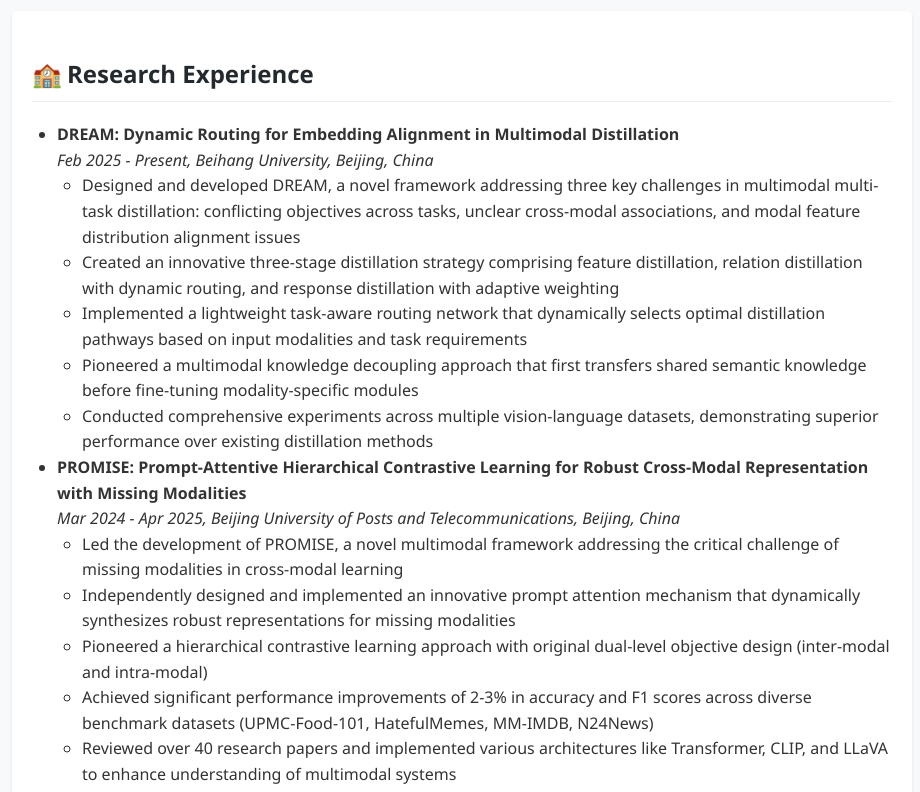
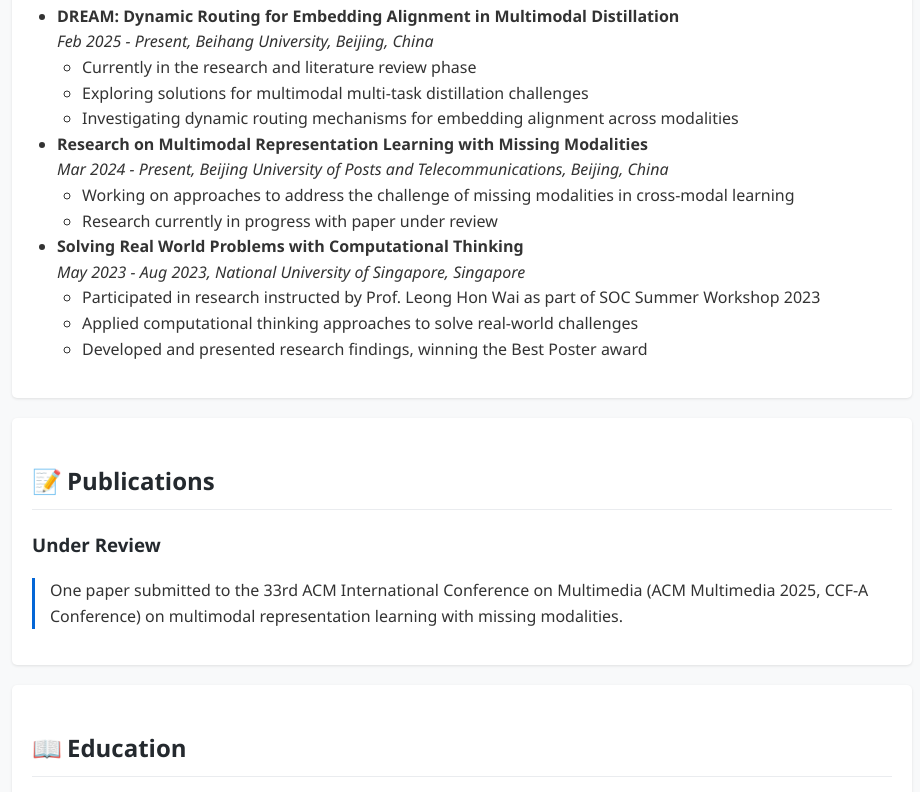
Before and after one commit to IMBALDY/Jiajun-Homepage, a plain HTML site: page docs/index.html in a window 1280 px wide. Shown: the part 1300-2092 px from the top of the page, without its empty margins (178-1098 px from the left). Drawn offline with Linux system fonts and the light colour scheme.

Commit message:
更新个人主页：简化项目描述、修改求职信息、调整发表情况

```diff
--- a/docs/index.html
+++ b/docs/index.html
@@ -131,9 +131,7 @@
         <h2>About Me</h2>
         <p>I am Jiajun Chen, currently a junior undergraduate student majoring in Data Science and Big Data Technology at the School of Computer Science, Beijing University of Posts and Telecommunications. My research interests include Multimodal Learning, Intention Grounding, Multimodal Distillation, Large Language Models (LLMs), and Reinforcement Learning.</p>
 
-        <p>My journey in AI began in 2017 when I watched AlphaGo defeat Ke Jie, the world's top Go player. That moment profoundly impacted me and ignited my passion for artificial intelligence. I am dedicated to contributing to this field and firmly believe that artificial intelligence will transcend textual limitations to perceive the world in human-like ways across multiple modalities.</p>
-
-        <p>I am currently working on research projects focusing on multimodal representation learning with missing modalities and multimodal distillation. I am actively seeking opportunities for graduate studies in the field of AI, particularly at the National University of Singapore.</p>
+        <p>I am currently working on research projects focusing on multimodal representation learning with missing modalities and multimodal distillation. I am actively seeking PhD positions in the field of AI, particularly at the National University of Singapore and other top institutions worldwide.</p>
 
         <div class="quote">
             "Theory without practice is shallow; true understanding comes from hands-on experience."
@@ -163,22 +161,17 @@
                 <strong>DREAM: Dynamic Routing for Embedding Alignment in Multimodal Distillation</strong>
                 <br><em>Feb 2025 - Present, Beihang University, Beijing, China</em>
                 <ul>
-                    <li>Designed and developed DREAM, a novel framework addressing three key challenges in multimodal multi-task distillation: conflicting objectives across tasks, unclear cross-modal associations, and modal feature distribution alignment issues</li>
-                    <li>Created an innovative three-stage distillation strategy comprising feature distillation, relation distillation with dynamic routing, and response distillation with adaptive weighting</li>
-                    <li>Implemented a lightweight task-aware routing network that dynamically selects optimal distillation pathways based on input modalities and task requirements</li>
-                    <li>Pioneered a multimodal knowledge decoupling approach that first transfers shared semantic knowledge before fine-tuning modality-specific modules</li>
-                    <li>Conducted comprehensive experiments across multiple vision-language datasets, demonstrating superior performance over existing distillation methods</li>
+                    <li>Currently in the research and literature review phase</li>
+                    <li>Exploring solutions for multimodal multi-task distillation challenges</li>
+                    <li>Investigating dynamic routing mechanisms for embedding alignment across modalities</li>
                 </ul>
             </li>
             <li>
-                <strong>PROMISE: Prompt-Attentive Hierarchical Contrastive Learning for Robust Cross-Modal Representation with Missing Modalities</strong>
-                <br><em>Mar 2024 - Apr 2025, Beijing University of Posts and Telecommunications, Beijing, China</em>
+                <strong>Research on Multimodal Representation Learning with Missing Modalities</strong>
+                <br><em>Mar 2024 - Present, Beijing University of Posts and Telecommunications, Beijing, China</em>
                 <ul>
-                    <li>Led the development of PROMISE, a novel multimodal framework addressing the critical challenge of missing modalities in cross-modal learning</li>
-                    <li>Independently designed and implemented an innovative prompt attention mechanism that dynamically synthesizes robust representations for missing modalities</li>
-                    <li>Pioneered a hierarchical contrastive learning approach with original dual-level objective design (inter-modal and intra-modal)</li>
-                    <li>Achieved significant performance improvements of 2-3% in accuracy and F1 scores across diverse benchmark datasets (UPMC-Food-101, HatefulMemes, MM-IMDB, N24News)</li>
-                    <li>Reviewed over 40 research papers and implemented various architectures like Transformer, CLIP, and LLaVA to enhance understanding of multimodal systems</li>
+                    <li>Working on approaches to address the challenge of missing modalities in cross-modal learning</li>
+                    <li>Research currently in progress with paper under review</li>
                 </ul>
             </li>
             <li>
@@ -196,11 +189,9 @@
     <div class="section" id="publications">
         <h2><span class="emoji">📝</span>Publications</h2>
 
-        <h3>Under Preparation</h3>
+        <h3>Under Review</h3>
         <div class="publication-item">
-            <p><strong>Jiajun Chen*</strong>, Sai Cheng, Yirui Zhang, Peng Peng, Yi Zhong. "PROMISE: Prompt-Attentive Hierarchical Contrastive Learning for Robust Cross-Modal Representation with Missing Modalities"</p>
-            <p><em>Under preparation for 33rd ACM International Conference on Multimedia (ACM Multimedia 2025, CCF-A Conference)</em></p>
-            <p><em>Abstract</em>: This work addresses the critical challenge of missing modalities in cross-modal learning by introducing a novel prompt attention mechanism and hierarchical contrastive learning approach. Our framework dynamically synthesizes robust representations for missing modalities while ensuring both semantic consistency and discriminative power across different modalities.</p>
+            <p>One paper submitted to the 33rd ACM International Conference on Multimedia (ACM Multimedia 2025, CCF-A Conference) on multimodal representation learning with missing modalities.</p>
         </div>
     </div>
 
@@ -213,7 +204,6 @@
                 <br>B.S. in Data Science and Big Data Technology
                 <ul>
                     <li>Average score: 88.26/100</li>
-                    <li>Selected courses: Computing Methods and Mathematical Models (Part I) (99), Matrix Theory and Method (99), Introduction to Computing and Foundation of Programming (99), Mathematic Analysis (I) (97), Mathematical Experiments (97), Mathematical Foundations of Data Science (96), Principles of Database Systems (92), Design and Analysis of Algorithms (92), Linear Algebra (91), Practice of Machine Learning (91), Python Programming & R language (90), Probability Theory and Mathematical Statistics (90)</li>
                 </ul>
             </li>
             <li>
```
